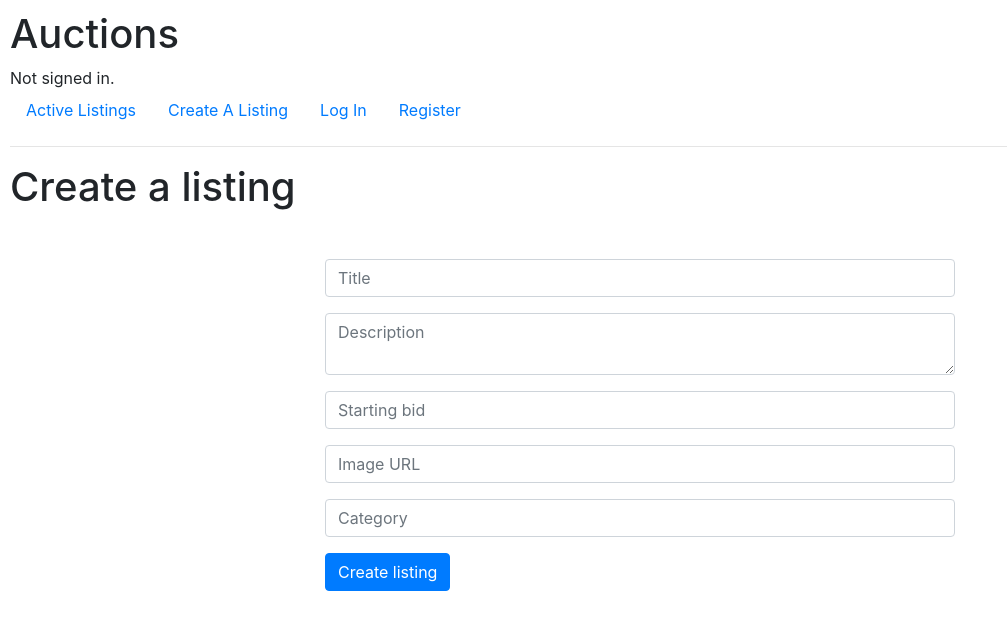
After one commit to KrisGosp/commerce, a Django app: page /create in a window 1280 px wide. The commit adds this page. Shown: the top 630 px of the page, without its empty margins (0-1007 px from the left). Run offline with Django 3.2, Linux system fonts and the light colour scheme; some libraries are stand-ins or nearby versions.

Commit message:
Create listing page created

```diff
--- /dev/null
+++ b/auctions/templates/auctions/create_listing.html
@@ -0,0 +1,28 @@
+{% extends "auctions/layout.html" %}
+{% block title %}Create a listing{% endblock %}
+
+{% block body %}
+<h1>Create a listing</h1>
+
+<form action="{% url 'create' %}" method="post" class="w-50 mx-auto mt-5">
+  {% csrf_token %}
+  <input type="text" class="form-control mt-3" name="title" placeholder="Title" required />
+  <textarea
+    class="form-control mt-3"
+    name="description"
+    placeholder="Description"
+    required
+  ></textarea>
+  <input
+    class="form-control mt-3"
+    type="number"
+    name="starting_bid"
+    placeholder="Starting bid"
+    required
+  />
+  <input type="url" class="form-control mt-3" name="image_url" placeholder="Image URL" />
+  <input type="text" class="form-control mt-3" name="category" placeholder="Category" />
+  <input type="submit" class="btn btn-primary mt-3" value="Create listing" />
+</form>
+
+{% endblock %}
--- a/auctions/templates/auctions/layout.html
+++ b/auctions/templates/auctions/layout.html
@@ -4,21 +4,27 @@
 <html lang="en">
   <head>
     <title>{% block title %}Auctions{% endblock %}</title>
-        <link rel="stylesheet" href="https://stackpath.bootstrapcdn.com/bootstrap/4.4.1/css/bootstrap.min.css" integrity="sha384-Vkoo8x4CGsO3+Hhxv8T/Q5PaXtkKtu6ug5TOeNV6gBiFeWPGFN9MuhOf23Q9Ifjh" crossorigin="anonymous">
-        <link href="{% static 'auctions/styles.css' %}" rel="stylesheet">
+    <link
+      rel="stylesheet"
+      href="https://stackpath.bootstrapcdn.com/bootstrap/4.4.1/css/bootstrap.min.css"
+      integrity="sha384-Vkoo8x4CGsO3+Hhxv8T/Q5PaXtkKtu6ug5TOeNV6gBiFeWPGFN9MuhOf23Q9Ifjh"
+      crossorigin="anonymous"
+    />
+    <link href="{% static 'auctions/styles.css' %}" rel="stylesheet" />
   </head>
   <body>
     <h1>Auctions</h1>
     <div>
-            {% if user.is_authenticated %}
-                Signed in as <strong>{{ user.username }}</strong>.
-            {% else %}
-                Not signed in.
+      {% if user.is_authenticated %} Signed in as
+      <strong>{{ user.username }}</strong>. {% else %} Not signed in.
       {% endif %}
     </div>
     <ul class="nav">
       <li class="nav-item">
         <a class="nav-link" href="{% url 'index' %}">Active Listings</a>
+      </li>
+      <li class="nav-item">
+        <a class="nav-link" href="{% url 'create' %}">Create A Listing</a>
       </li>
       {% if user.is_authenticated %}
       <li class="nav-item">
@@ -33,8 +39,7 @@
       </li>
       {% endif %}
     </ul>
-        <hr>
-        {% block body %}
-        {% endblock %}
+    <hr />
+    {% block body %} {% endblock %}
   </body>
 </html>
--- a/auctions/urls.py
+++ b/auctions/urls.py
@@ -6,5 +6,6 @@ urlpatterns = [
     path("", views.index, name="index"),
     path("login", views.login_view, name="login"),
     path("logout", views.logout_view, name="logout"),
-    path("register", views.register, name="register")
+    path("register", views.register, name="register"),
+    path("create", views.create_listing, name="create"),
 ]
--- a/auctions/views.py
+++ b/auctions/views.py
@@ -61,3 +61,8 @@ def register(request):
         return HttpResponseRedirect(reverse("index"))
     else:
         return render(request, "auctions/register.html")
+
+def create_listing(request):
+    if request.method == "POST":
+        pass
+    return render(request, "auctions/create_listing.html")
```
Lines whose indentation alone changed are shown as unchanged.
